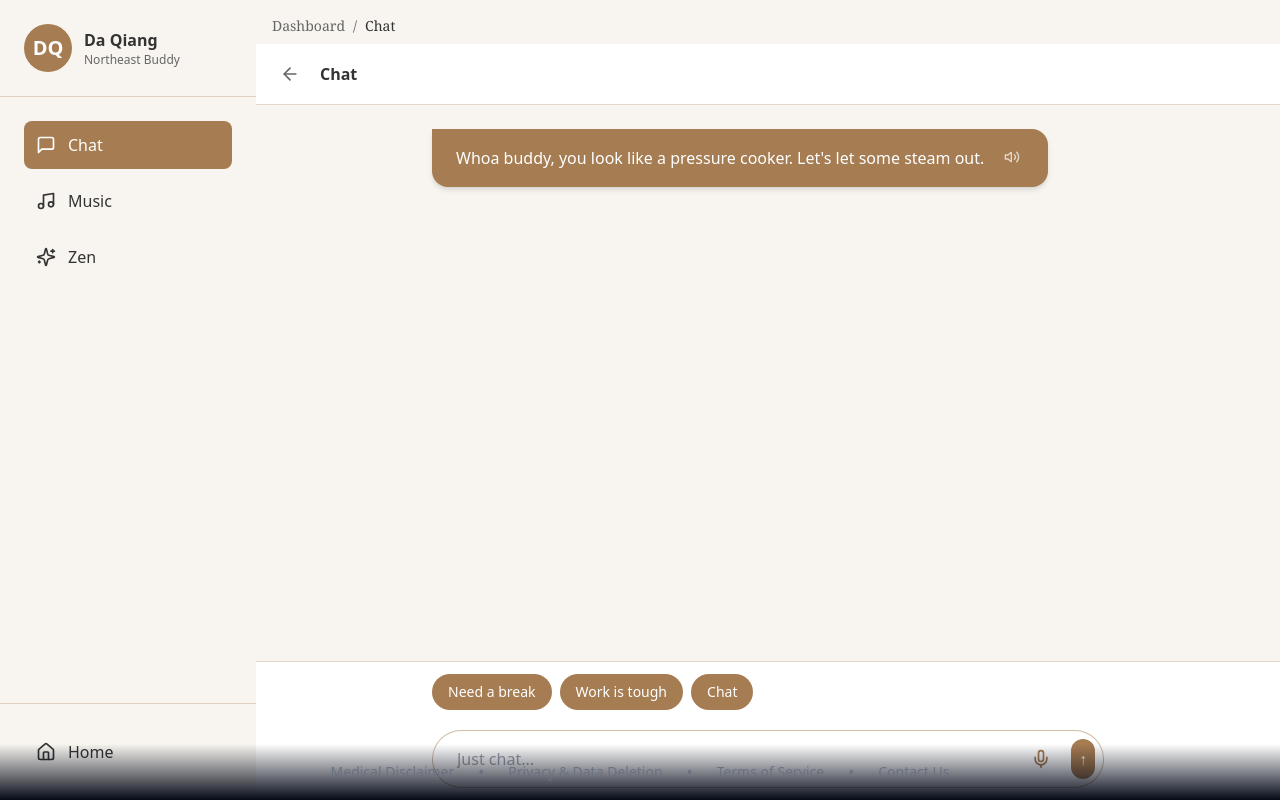
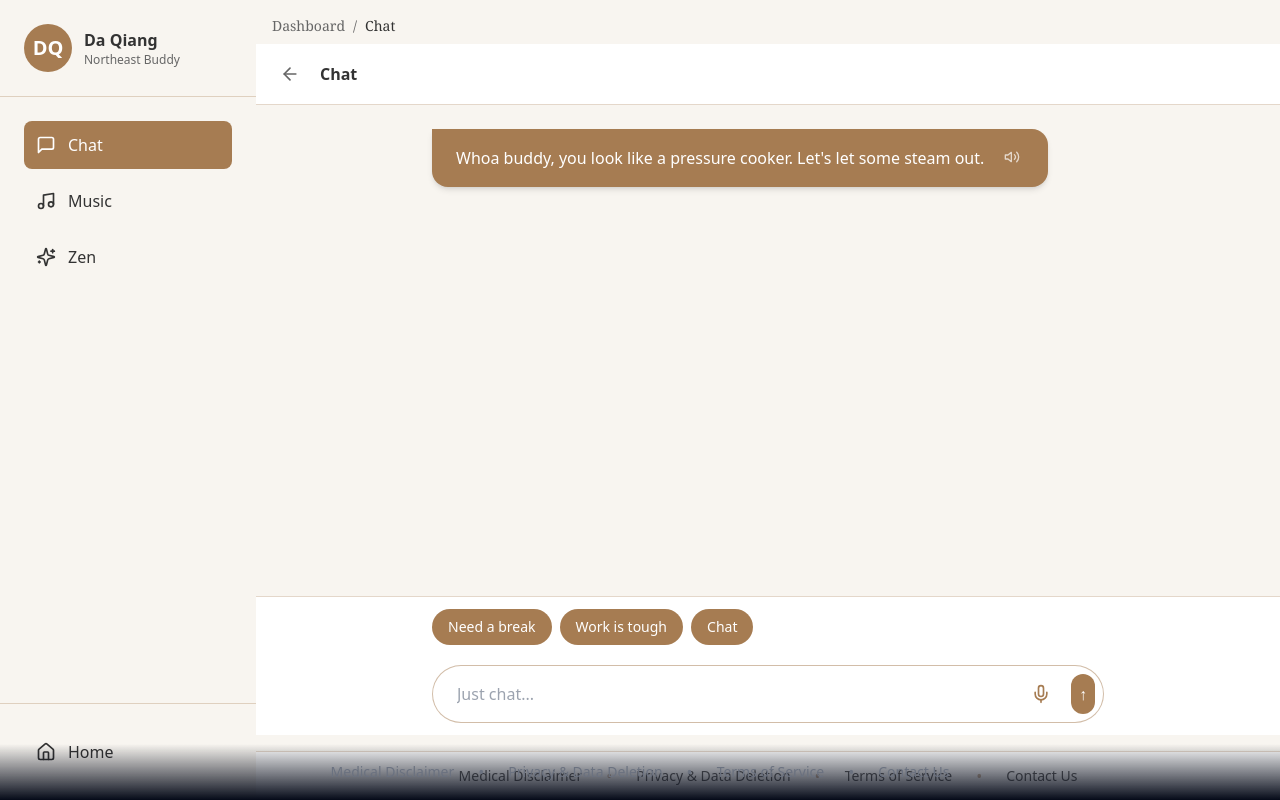
Before and after one commit to luyao442096-glitch/deepsoul, a Next.js app: page /dashboard/chat in a window 1280 px wide. Built offline with nearby package versions, Linux system fonts and the light colour scheme.

Commit message:
fix: update login button to use ssr client

```diff
--- a/app/components/Footer.tsx
+++ b/app/components/Footer.tsx
@@ -3,11 +3,25 @@
 import { useState } from 'react';
 import Modal from './Modal';
 
-export default function Footer() {
+interface FooterProps {
+  variant?: 'fixed' | 'relative';
+}
+
+export default function Footer({ variant = 'fixed' }: FooterProps) {
   const [isMedicalModalOpen, setIsMedicalModalOpen] = useState(false);
   const [isPrivacyModalOpen, setIsPrivacyModalOpen] = useState(false);
   const [isTermsModalOpen, setIsTermsModalOpen] = useState(false);
   const [isContactModalOpen, setIsContactModalOpen] = useState(false);
+
+  const footerClasses = variant === 'fixed'
+    ? "fixed bottom-0 left-0 right-0 z-40 bg-gradient-to-t from-[#050A18] to-transparent py-4"
+    : "relative w-full bg-white border-t border-[#A67C52]/30 py-3 mt-4";
+
+  const buttonClasses = variant === 'fixed'
+    ? "text-xs md:text-sm text-[#6b7280] hover:text-white transition-colors duration-200 bg-transparent border-none cursor-pointer"
+    : "text-xs md:text-sm text-[#666666] hover:text-[#333333] transition-colors duration-200 bg-transparent border-none cursor-pointer";
+
+  const separatorClasses = variant === 'fixed' ? "text-[#6b7280]" : "text-[#A67C52]/50";
 
   return (
     <>
@@ -45,9 +59,37 @@ export default function Footer() {
         onClose={() => setIsTermsModalOpen(false)}
         title="Terms of Service"
       >
-        <p className="text-white/90">
-          Terms of Service content coming soon.
-        </p>
+        <div className="space-y-4 text-sm text-white/90 leading-relaxed">
+          <p>
+            Welcome to Zlseren. By accessing our platform, you agree to the following core terms:
+          </p>
+
+          <div className="space-y-3">
+            <div>
+              <h3 className="font-semibold text-white mb-1">Age Requirement:</h3>
+              <p className="text-white/80">You confirm you are 18 years of age or older.</p>
+            </div>
+
+            <div>
+              <h3 className="font-semibold text-white mb-1">Not Medical Advice:</h3>
+              <p className="text-white/80">Zlseren provides AI-driven emotional companionship. It is not a clinical therapy service and cannot diagnose, treat, or cure mental health conditions.</p>
+            </div>
+
+            <div>
+              <h3 className="font-semibold text-white mb-1">Appropriate Use:</h3>
+              <p className="text-white/80">You agree to interact respectfully and not use the service to generate illegal, harmful, or malicious content.</p>
+            </div>
+
+            <div>
+              <h3 className="font-semibold text-white mb-1">Liability:</h3>
+              <p className="text-white/80">Your use of the service is at your own risk. Zlseren is not liable for personal decisions or actions taken based on these interactions.</p>
+            </div>
+          </div>
+
+          <p className="pt-2">
+            For our complete Terms of Service, please contact us.
+          </p>
+        </div>
       </Modal>
 
       {/* Contact Us Modal */}
@@ -67,33 +109,33 @@ export default function Footer() {
         </p>
       </Modal>
 
-      <footer className="fixed bottom-0 left-0 right-0 z-40 bg-gradient-to-t from-[#050A18] to-transparent py-4">
+      <footer className={footerClasses}>
         <div className="max-w-7xl mx-auto px-6">
           <div className="flex items-center justify-center space-x-4 md:space-x-6">
             <button
               onClick={() => setIsMedicalModalOpen(true)}
-              className="text-xs md:text-sm text-[#6b7280] hover:text-white transition-colors duration-200 bg-transparent border-none cursor-pointer"
+              className={buttonClasses}
             >
               Medical Disclaimer
             </button>
-            <span className="text-[#6b7280]">•</span>
+            <span className={separatorClasses}>•</span>
             <button
               onClick={() => setIsPrivacyModalOpen(true)}
-              className="text-xs md:text-sm text-[#6b7280] hover:text-white transition-colors duration-200 bg-transparent border-none cursor-pointer"
+              className={buttonClasses}
             >
               Privacy & Data Deletion
             </button>
-            <span className="text-[#6b7280]">•</span>
+            <span className={separatorClasses}>•</span>
             <button
               onClick={() => setIsTermsModalOpen(true)}
-              className="text-xs md:text-sm text-[#6b7280] hover:text-white transition-colors duration-200 bg-transparent border-none cursor-pointer"
+              className={buttonClasses}
             >
               Terms of Service
             </button>
-            <span className="text-[#6b7280]">•</span>
+            <span className={separatorClasses}>•</span>
             <button
               onClick={() => setIsContactModalOpen(true)}
-              className="text-xs md:text-sm text-[#6b7280] hover:text-white transition-colors duration-200 bg-transparent border-none cursor-pointer"
+              className={buttonClasses}
             >
               Contact Us
             </button>
--- a/app/dashboard/chat/page.tsx
+++ b/app/dashboard/chat/page.tsx
@@ -6,6 +6,7 @@ import { useRouter } from 'next/navigation';
 import { motion } from 'framer-motion';
 import { ArrowLeft, Music, MessageSquare, Home, Sparkles, Volume2, Mic } from 'lucide-react';
 import PaywallModal from './components/PaywallModal';
+import ChatFooter from '../../components/Footer';
 import { getGreeting, getNextReply, getThinkingTime, getTypingText } from './lib/chatLogic';
 import { useSpeech } from './hooks/useSpeech';
 
@@ -511,6 +512,9 @@ function ChatContent() {
             </div>
           </div>
         </div>
+
+        {/* Footer Links */}
+        <ChatFooter variant="relative" />
       </div>
     </div>
   );
```
